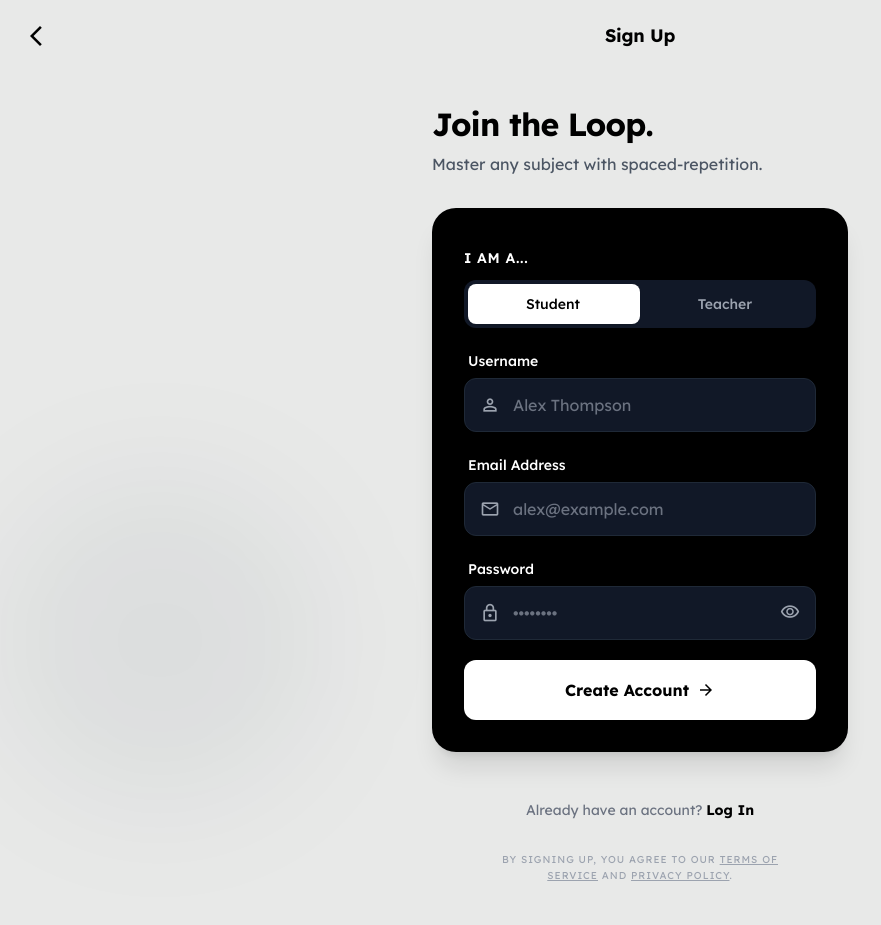
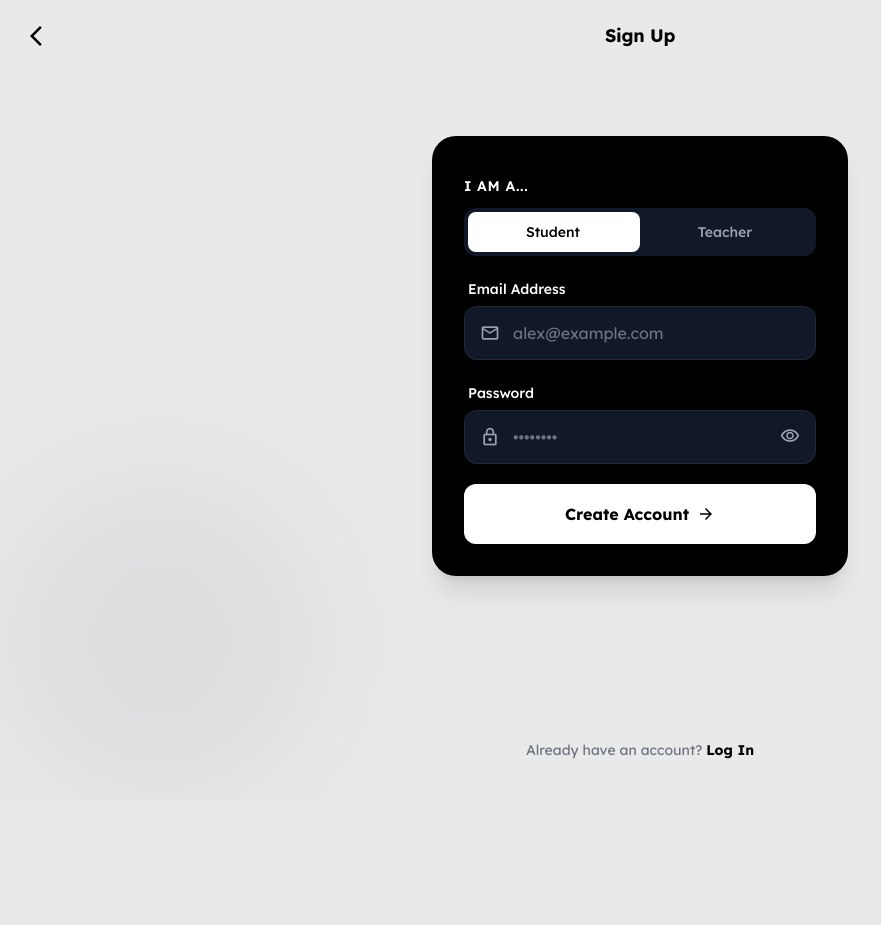
Before and after one commit to Nhuang28/FIle, a Flask app: page /register in a window 1280 px wide. Shown: the whole page, without its empty margins (0-881 px from the left). After the commit the page ends 759 px from the top, so only its background shows below. Run offline with Flask 3, Linux system fonts and the light colour scheme; some libraries are stand-ins or nearby versions.

Commit message:
Integration 2

```diff
--- a/app/models.py
+++ b/app/models.py
@@ -7,7 +7,7 @@ class User(UserMixin, db.Model):
     __tablename__ = 'users'
 
     id = db.Column(db.Integer, primary_key=True)
-    username = db.Column(db.String(100), unique=True, nullable=False)
+    username = db.Column(db.String(100), unique=True, nullable=True)
     email = db.Column(db.String(255), unique=True, nullable=True)
     password_hash = db.Column(db.String(255), nullable=False)
     role = db.Column(db.Enum('student', 'teacher'), nullable=False)
@@ -21,7 +21,7 @@ class User(UserMixin, db.Model):
         return check_password_hash(self.password_hash, password)
 
     def __repr__(self):
-        return f'<User {self.username}>'
+        return f'<User {self.email}>'
 
 @login.user_loader
 def load_user(id):
--- a/app/routes/auth.py
+++ b/app/routes/auth.py
@@ -31,20 +31,15 @@ def register():
         return redirect(url_for('auth.login'))
 
     if request.method == 'POST':
-        username = request.form['username']
         email = request.form['email']
         password = request.form['password']
         role = request.form['role']
-
-        if User.query.filter_by(username=username).first():
-            flash('Username already taken', 'error')
-            return redirect(url_for('auth.register'))
 
         if User.query.filter_by(email=email).first():
             flash('Email already registered', 'error')
             return redirect(url_for('auth.register'))
 
-        user = User(username=username, email=email, role=role)
+        user = User(email=email, role=role)
         user.set_password(password)
         db.session.add(user)
         db.session.commit()
--- a/app/templates/auth/signup.html
+++ b/app/templates/auth/signup.html
@@ -14,9 +14,6 @@
 
 <main class="flex-1 flex flex-col max-w-md mx-auto w-full pb-10">
     <div class="px-4 pt-8">
-        <h1 class="text-black tracking-tight text-[32px] font-bold leading-tight text-left">Join the Loop.</h1>
-        <p class="text-gray-600 text-base font-normal leading-normal pt-2">Master any subject with spaced-repetition.
-        </p>
     </div>
 
     <form class="mx-4 mt-8 space-y-5 bg-black p-8 rounded-3xl shadow-xl" method="POST"
@@ -38,16 +35,7 @@
             </div>
         </div>
 
-        <div class="space-y-1.5">
-            <label class="text-sm font-medium text-white ml-1">Username</label>
-            <div class="relative">
-                <span
-                    class="material-symbols-outlined absolute left-4 top-1/2 -translate-y-1/2 text-gray-400 text-xl">person</span>
-                <input name="username" required
-                    class="w-full bg-gray-900 border-gray-800 rounded-xl py-3.5 pl-12 pr-4 text-white placeholder:text-gray-500 focus:ring-2 focus:ring-white focus:border-transparent outline-none transition-all"
-                    placeholder="Alex Thompson" type="text" />
-            </div>
-        </div>
+
         <div class="space-y-1.5">
             <label class="text-sm font-medium text-white ml-1">Email Address</label>
             <div class="relative">
@@ -63,10 +51,11 @@
             <div class="relative">
                 <span
                     class="material-symbols-outlined absolute left-4 top-1/2 -translate-y-1/2 text-gray-400 text-xl">lock</span>
-                <input name="password" required
+                <input name="password" id="passwordInput" required
                     class="w-full bg-gray-900 border-gray-800 rounded-xl py-3.5 pl-12 pr-12 text-white placeholder:text-gray-500 focus:ring-2 focus:ring-white focus:border-transparent outline-none transition-all"
                     placeholder="••••••••" type="password" />
-                <button class="absolute right-4 top-1/2 -translate-y-1/2 text-gray-400 hover:text-white" type="button">
+                <button class="absolute right-4 top-1/2 -translate-y-1/2 text-gray-400 hover:text-white" type="button"
+                    id="togglePassword">
                     <span class="material-symbols-outlined text-xl">visibility</span>
                 </button>
             </div>
@@ -84,13 +73,28 @@
             Already have an account?
             <a class="text-black font-bold hover:underline" href="{{ url_for('auth.login') }}">Log In</a>
         </p>
-        <p class="mt-8 text-[10px] text-gray-400 uppercase tracking-widest leading-relaxed max-w-[280px] mx-auto">
-            By signing up, you agree to our
-            <a class="underline" href="#">Terms of Service</a> and
-            <a class="underline" href="#">Privacy Policy</a>.
-        </p>
+
     </div>
 </main>
 <div class="fixed top-0 right-0 -z-10 w-64 h-64 bg-gray-900/5 rounded-full blur-3xl"></div>
 <div class="fixed bottom-0 left-0 -z-10 w-80 h-80 bg-gray-900/5 rounded-full blur-3xl"></div>
+
+<script>
+    const togglePassword = document.querySelector('#togglePassword');
+    const password = document.querySelector('#passwordInput');
+
+    togglePassword.addEventListener('click', function (e) {
+        // toggle the type attribute
+        const type = password.getAttribute('type') === 'password' ? 'text' : 'password';
+        password.setAttribute('type', type);
+
+        // toggle the icon
+        const iconSpan = this.querySelector('span');
+        if (type === 'text') {
+            iconSpan.textContent = 'visibility_off';
+        } else {
+            iconSpan.textContent = 'visibility';
+        }
+    });
+</script>
 {% endblock %}
--- a/app/templates/classes/student_view.html
+++ b/app/templates/classes/student_view.html
@@ -22,7 +22,7 @@
             <h1 class="text-3xl font-bold leading-tight mb-1">{{ class_obj.name }}</h1>
             <div class="flex items-center gap-2 text-slate-500 dark:text-slate-400">
                 <span class="material-symbols-outlined text-lg">school</span>
-                <span class="text-sm font-medium">Teacher: {{ class_obj.teacher.username }}</span>
+                <span class="text-sm font-medium">Teacher: {{ class_obj.teacher.email }}</span>
             </div>
         </div>
 
--- a/app/templates/classes/view.html
+++ b/app/templates/classes/view.html
@@ -53,10 +53,10 @@
         <div class="flex items-center gap-3 bg-white p-3 rounded-xl border border-gray-200">
             <div
                 class="size-10 rounded-full bg-black/5 flex items-center justify-center text-black font-bold border border-black/10">
-                {{ member.student.username[:2].upper() }}
+                {{ member.student.email[:2].upper() }}
             </div>
             <div class="flex flex-col">
-                <span class="text-black font-bold text-sm">{{ member.student.username }}</span>
+                <span class="text-black font-bold text-sm">{{ member.student.email.split('@')[0] }}</span>
                 <span class="text-gray-500 text-xs">{{ member.student.email }}</span>
             </div>
         </div>
--- a/app/templates/dashboard/student.html
+++ b/app/templates/dashboard/student.html
@@ -20,7 +20,7 @@
 <main class="max-w-md mx-auto pb-24 bg-[#E8E9E8] min-h-screen">
     <!-- Profile Section (Minimalist - Username Only) -->
     <div class="flex p-4 items-center gap-4">
-        <p class="text-3xl font-bold leading-tight tracking-tight text-black">{{ current_user.username }}</p>
+        <p class="text-3xl font-bold leading-tight tracking-tight text-black">{{ current_user.email.split('@')[0] }}</p>
     </div>
 
     <!-- Hero Card: Due Today (Black Card, White Text) -->
@@ -80,7 +80,7 @@
                 </div>
                 <div class="ml-3 flex-1">
                     <p class="text-sm font-bold text-white">{{ member.enrolled_class.name }}</p>
-                    <p class="text-xs text-gray-400">{{ member.enrolled_class.teacher.username }}</p>
+                    <p class="text-xs text-gray-400">{{ member.enrolled_class.teacher.email }}</p>
                 </div>
                 <span class="material-symbols-outlined text-gray-600">chevron_right</span>
             </a>
--- a/scripts/seed_stats.py
+++ b/scripts/seed_stats.py
@@ -17,7 +17,7 @@ def seed_stats(email):
             print(f"User with email {email} not found.")
             return
 
-        print(f"Seeding stats for user: {user.username} ({user.email})")
+        print(f"Seeding stats for user: {user.email}")
 
         # Get some decks to assign results to
         decks = Deck.query.all()
--- a/seed_biology_data.py
+++ b/seed_biology_data.py
@@ -13,7 +13,7 @@ def seed():
         teacher = User.query.filter_by(role='teacher').first()
         if not teacher:
             print("No teacher found. Creating one...")
-            teacher = User(username='BiologyTeacher', email='teacher@bio.com', role='teacher')
+            teacher = User(email='teacher@bio.com', role='teacher')
             teacher.set_password('password123')
             db.session.add(teacher)
             db.session.commit()
--- a/seed_data.py
+++ b/seed_data.py
@@ -11,7 +11,7 @@ def seed(email):
         teacher = User.query.filter_by(email=teacher_email).first()
         if not teacher:
             print(f"Creating teacher {teacher_email}...")
-            teacher = User(username="Mr. Teacher", email=teacher_email, role='teacher')
+            teacher = User(email=teacher_email, role='teacher')
             teacher.set_password('password123')
             db.session.add(teacher)
             db.session.commit()
@@ -24,7 +24,7 @@ def seed(email):
         user = User.query.filter_by(email=email).first()
         if not user:
             print(f"User {email} not found. Creating...")
-            user = User(username=email.split('@')[0], email=email, role='student')
+            user = User(email=email, role='student')
             user.set_password('password123') # Default password if we need to create
             db.session.add(user)
             db.session.commit()
```
Also changed, not shown: app/routes/main.py (+2 -6 lines), app/templates/auth/login.html (+23 -6 lines), app/templates/dashboard/teacher.html (+6 -40 lines).
